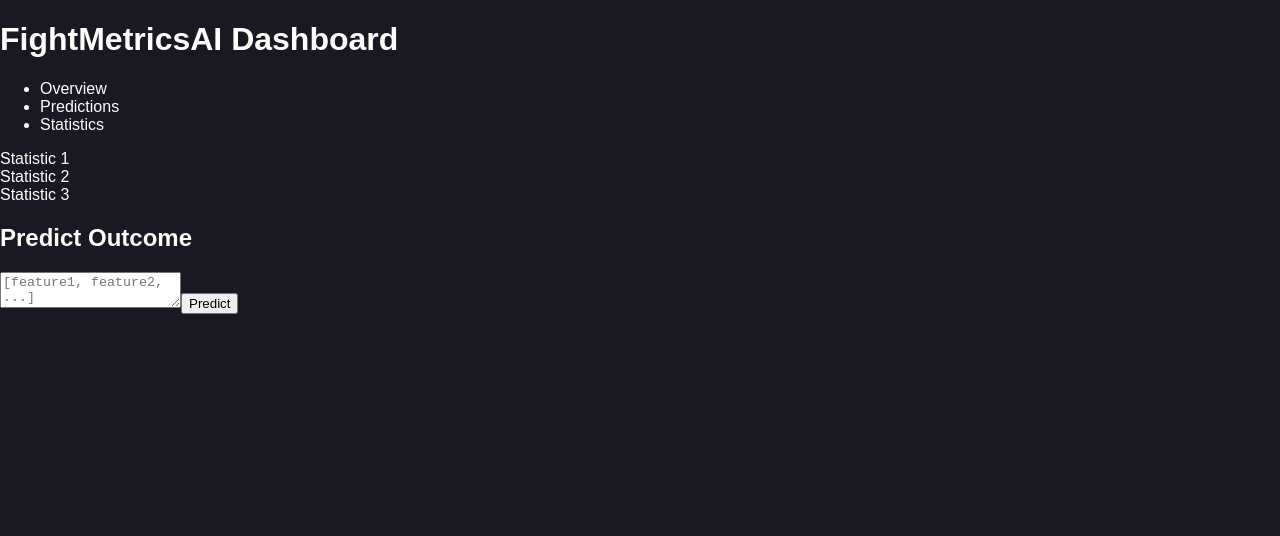
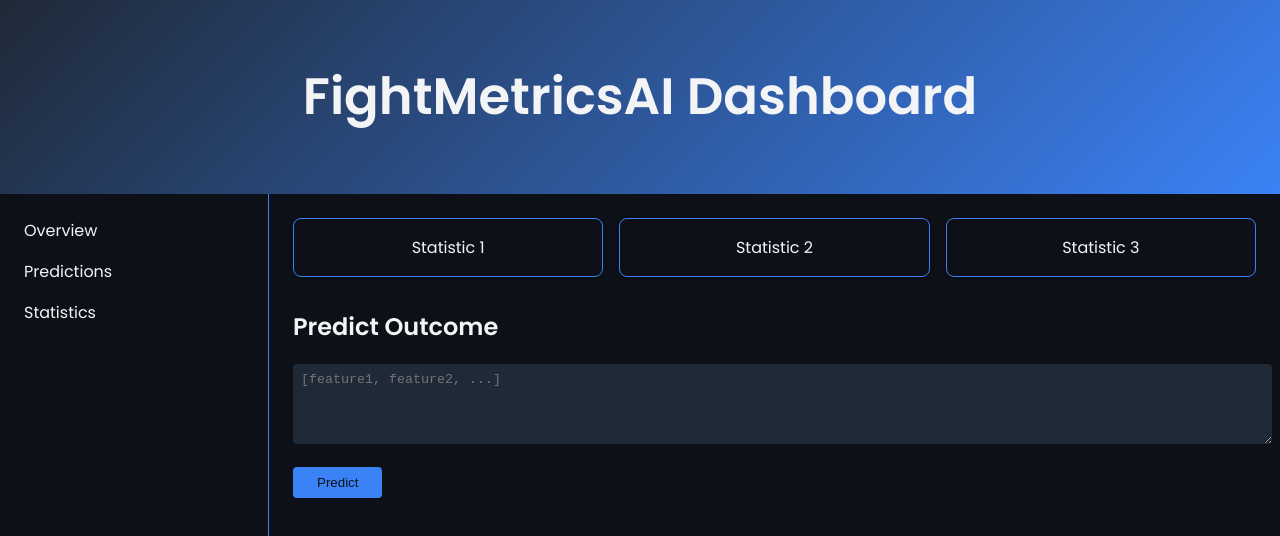
Before and after one commit to adamwalid64/FightMetricsAI, a React (Vite) app in the folder webapp/frontend/: page / in a window 1280 px wide. Shown: the top 536 px of the page. Built offline with nearby package versions, Linux system fonts and the light colour scheme.

Commit message:
Refine webapp style

```diff
--- a/webapp/frontend/index.html
+++ b/webapp/frontend/index.html
@@ -4,6 +4,9 @@
     <meta charset="UTF-8" />
     <meta name="viewport" content="width=device-width, initial-scale=1.0" />
     <title>FightMetricsAI</title>
+    <link rel="preconnect" href="https://fonts.googleapis.com" />
+    <link rel="preconnect" href="https://fonts.gstatic.com" crossorigin />
+    <link href="https://fonts.googleapis.com/css2?family=Poppins:wght@400;600&display=swap" rel="stylesheet" />
   </head>
   <body>
     <div id="root"></div>
--- a/webapp/frontend/src/App.css
+++ b/webapp/frontend/src/App.css
@@ -1,28 +1,29 @@
-<<<<<<< HEAD
-.App {
-
+/* Dashboard Layout */
+.dashboard {
+  min-height: 100vh;
+  display: flex;
+  flex-direction: column;
 }
 
-textarea {
-
-=======
 .dashboard header {
-  background-color: var(--color-secondary);
+  background: linear-gradient(135deg, var(--color-secondary), var(--color-accent));
   color: var(--color-third);
-  padding: 1rem;
+  padding: 1.5rem 2rem;
   text-align: center;
+  font-size: 1.6rem;
+  font-weight: 600;
 }
 
 .main-layout {
   display: flex;
-  height: calc(100vh - 68px);
+  flex: 1;
 }
 
 .sidebar {
   background-color: var(--color-primary);
-  width: 200px;
-  padding: 1rem;
-  border-right: 1px solid var(--color-third);
+  width: 220px;
+  padding: 1.5rem;
+  border-right: 1px solid var(--color-accent);
 }
 
 .sidebar ul {
@@ -35,11 +36,16 @@ textarea {
   margin-bottom: 1rem;
   cursor: pointer;
   color: var(--color-third);
+  transition: color 0.3s;
+}
+
+.sidebar li:hover {
+  color: var(--color-accent);
 }
 
 .content {
   flex: 1;
-  padding: 1rem;
+  padding: 1.5rem;
 }
 
 .cards {
@@ -51,32 +57,41 @@ textarea {
 
 .card {
   background-color: var(--color-primary);
-  border: 1px solid var(--color-secondary);
+  border: 1px solid var(--color-accent);
   border-radius: 8px;
   padding: 1rem;
   text-align: center;
+  box-shadow: 0 2px 4px rgba(0, 0, 0, 0.2);
 }
 
 .predict-section textarea {
   width: 100%;
   height: 4rem;
-  background-color: var(--color-primary);
+  background-color: var(--color-secondary);
   color: var(--color-third);
-  border: 1px solid var(--color-third);
+  border: none;
   padding: 0.5rem;
   margin-bottom: 1rem;
->>>>>>> e722a9c946e92f607c5a4fbed40423bfe509690c
+  border-radius: 4px;
 }
 
 .predict-section button {
+  background-color: var(--color-accent);
+  color: var(--color-primary);
+  border: none;
+  padding: 0.5rem 1.5rem;
+  cursor: pointer;
+  border-radius: 4px;
+  transition: background-color 0.3s;
+}
+
+.predict-section button:hover {
   background-color: var(--color-secondary);
   color: var(--color-third);
-  border: none;
-  padding: 0.5rem 1rem;
-  cursor: pointer;
 }
 
 .prediction-result {
   margin-top: 1rem;
   font-weight: bold;
+  color: var(--color-accent);
 }
--- a/webapp/frontend/src/index.css
+++ b/webapp/frontend/src/index.css
@@ -1,13 +1,14 @@
 :root {
-  --color-primary: #191923;
-  --color-secondary: #D20A0A;
-  --color-third: #FBFEF9;
+  --color-primary: #0d1117;
+  --color-secondary: #1f2937;
+  --color-third: #f3f4f6;
+  --color-accent: #3b82f6;
 }
 
 body {
   margin: 0;
   padding: 0;
-  font-family: Arial, sans-serif;
+  font-family: 'Poppins', sans-serif;
   background-color: var(--color-primary);
   color: var(--color-third);
 }
```
